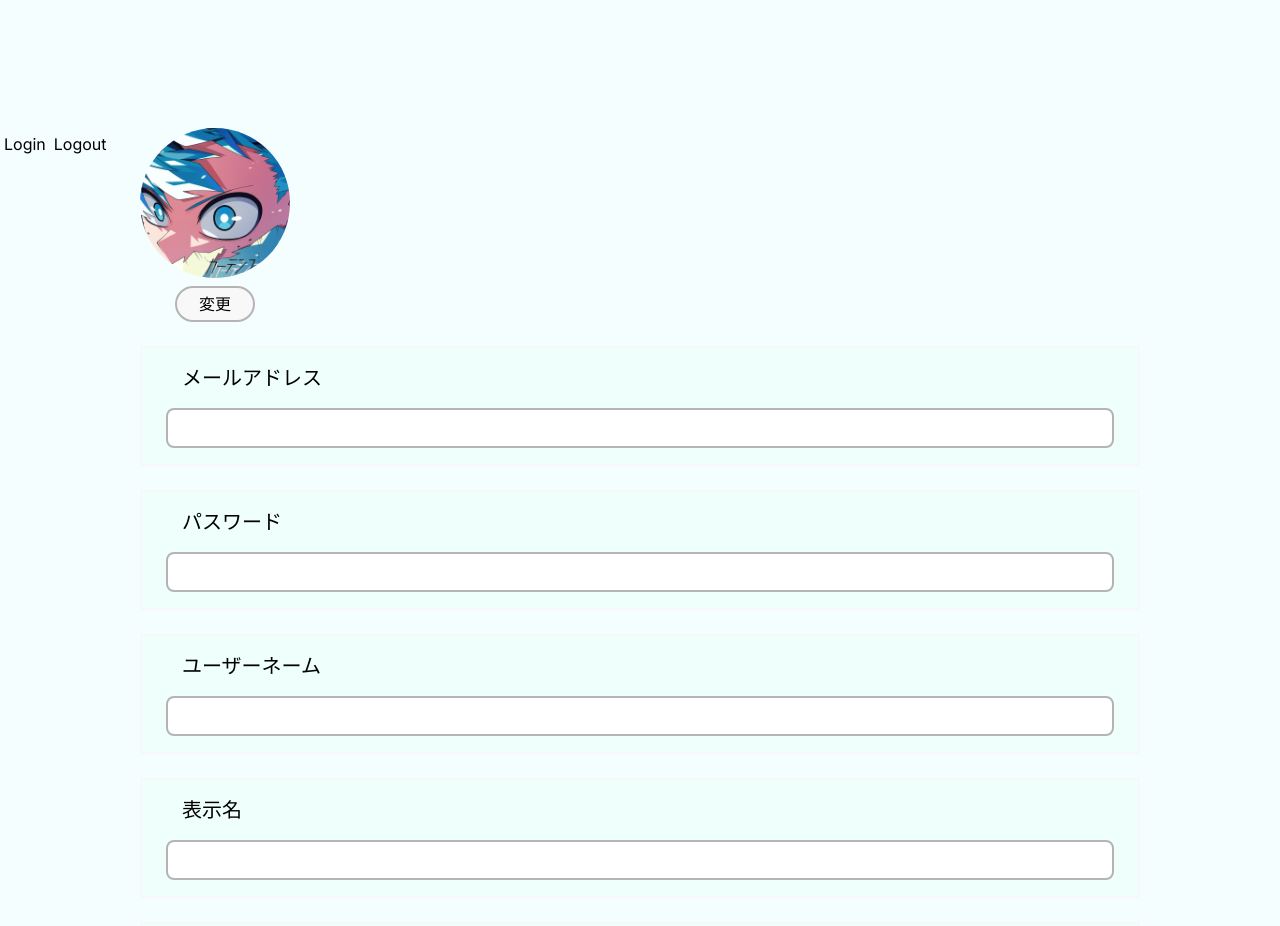
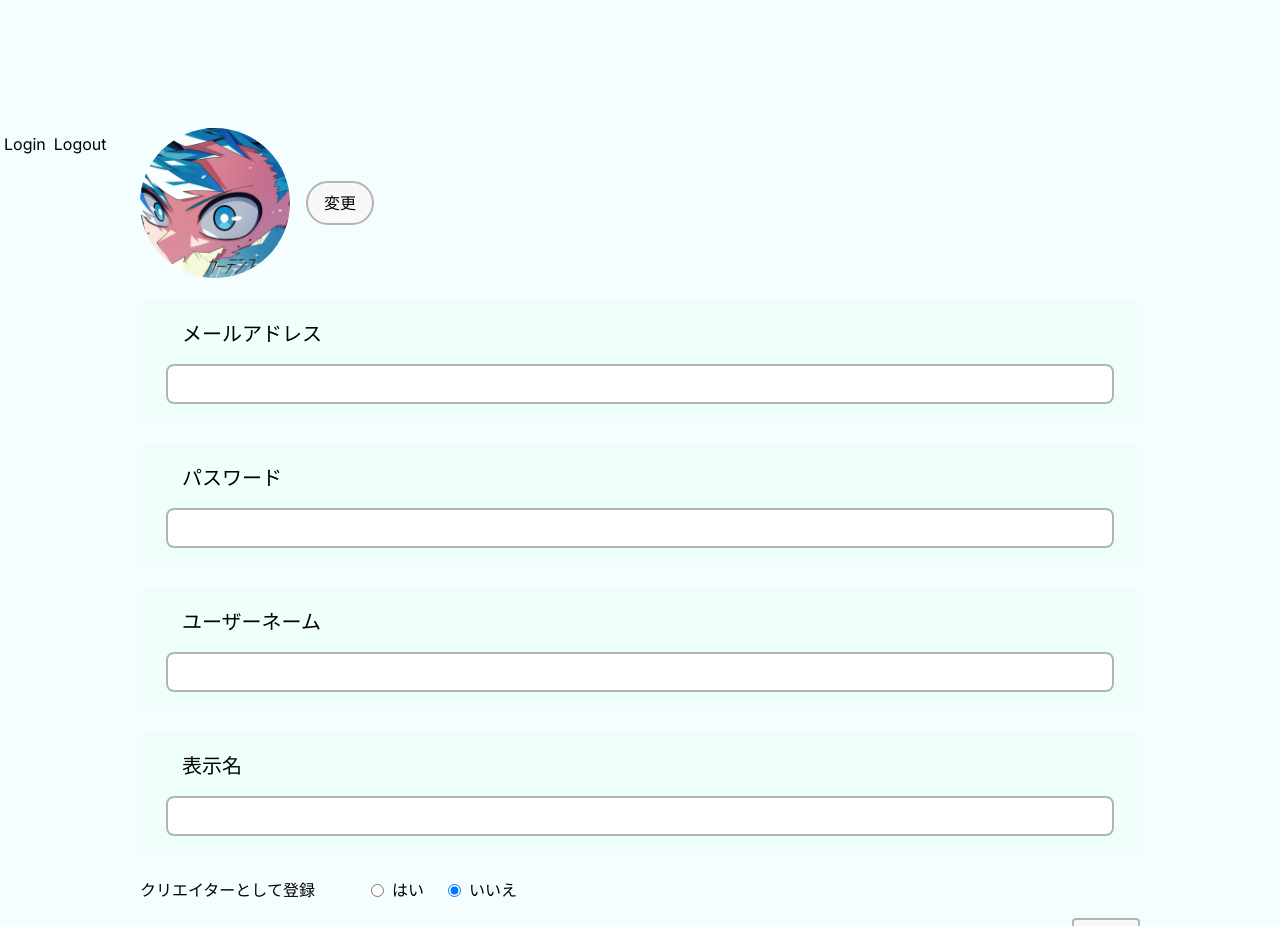
Before and after one commit to HAL-IAIH-team-F/hew-front, a Next.js app: page /user/register in a window 1280 px wide. Shown: the top 926 px of the page. Built offline with nearby package versions, Linux system fonts and the light colour scheme.

Commit message:
アイコン変更ボタンの追加

```diff
--- a/src/app/user/register/UserRegisterForm.tsx
+++ b/src/app/user/register/UserRegisterForm.tsx
@@ -1,18 +1,12 @@
-"use client"
-import {StyledForm} from "../../../util/form/StyledForm";
-import {StyledInput} from "../../../util/form/StyledInput";
-import {StyledButton} from "../../../util/form/StyledButton";
-import FlexBox from "../../../util/FlexBox";
-import {ChangeEvent, useState} from "react";
+"use client";
+import { StyledForm } from "../../../util/form/StyledForm";
+import { StyledInput } from "../../../util/form/StyledInput";
+import { StyledButton } from "../../../util/form/StyledButton";
+import { ChangeEvent, useState } from "react";
 
-
-export default function UserRegisterForm(
-    {
-        ...props
-    }: UserRegisterFormProps,
-) {
+export default function UserRegisterForm({ ...props }: UserRegisterFormProps) {
   const [imagePreview, setImagePreview] = useState<string | null>(null);
-
+  const [isCreator, setIsCreator] = useState<string>("no");
 
   const handleImageChange = (e: ChangeEvent<HTMLInputElement>) => {
     const file = e.target.files?.[0];
@@ -25,37 +19,94 @@ export default function UserRegisterForm(
     }
   };
 
+  const handleCreatorChange = (e: ChangeEvent<HTMLInputElement>) => {
+    setIsCreator(e.target.value);
+  };
+
   return (
     <StyledForm {...props}>
-            <label className="relative w-fit block">
+      <div className="flex items-center space-x-4 mb-4">
+        <label className="relative cursor-pointer">
           <div className="w-[150px] h-[150px] overflow-hidden rounded-full bg-gray-200">
             {imagePreview ? (
-                        <img src={imagePreview} alt="プレビュー" className="w-full h-full object-cover"/>
+              <img
+                src={imagePreview}
+                alt="プレビュー"
+                className="w-full h-full object-cover"
+              />
             ) : (
               <div className="w-full h-full flex items-center justify-center">
-                            <img className={"w-full h-full"} src={"/curtain.png"}/>
+                <img
+                  className="w-full h-full"
+                  src="/curtain.png"
+                  alt="デフォルトアイコン"
+                />
               </div>
             )}
           </div>
-                <div className={"rounded-3xl w-20 mx-auto py-1 hover:bg-lightGray mt-2 bg-white border-2 border-borderDef text-center"}>変更</div>
-                <input name={"icon"}
+          <input
+            name="icon"
             type="file"
             onChange={handleImageChange}
             accept="image/*"
-                       className="invisible h-0 w-0 fixed"
+            className="hidden"
           />
         </label>
-            <StyledInput name={"メールアドレス"} type={"text"}/>
-            <StyledInput name={"パスワード"} type={"text"}/>
-            <StyledInput name={"ユーザーネーム"} type={"text"}/>
-            <StyledInput name={"表示名"} type={"text"}/>
-            <StyledInput name={"register_creator"} type={"checkbox"}/>
-            <FlexBox className={"justify-end px-10"}>
+
+        <label htmlFor="icon-upload" className="cursor-pointer">
+          <div className="rounded-full px-4 py-2 bg-white border-2 border-borderDef hover:bg-lightGray text-center">
+            変更
+          </div>
+        </label>
+        <input
+          id="icon-upload"
+          name="icon"
+          type="file"
+          onChange={handleImageChange}
+          accept="image/*"
+          className="hidden"
+        />
+      </div>
+
+      <StyledInput name="メールアドレス" type="text" />
+      <StyledInput name="パスワード" type="text" />
+      <StyledInput name="ユーザーネーム" type="text" />
+      <StyledInput name="表示名" type="text" />
+
+      {/* クリエイターとして登録のラジオボタン */}
+      <div className="flex items-center space-x-10 mb-4"> {/* 隙間を開ける */}
+        <label htmlFor="register_creator" className="mr-4"> {/* ラベルとの隙間 */}
+          クリエイターとして登録
+        </label>
+        <div className="flex items-center space-x-6"> {/* ラジオボタン間の隙間 */}
+          <label className="flex items-center space-x-2">
+            <input
+              type="radio"
+              name="creator"
+              value="yes"
+              checked={isCreator === "yes"}
+              onChange={handleCreatorChange}
+            />
+            <span>はい</span>
+          </label>
+          <label className="flex items-center space-x-2">
+            <input
+              type="radio"
+              name="creator"
+              value="no"
+              checked={isCreator === "no"}
+              onChange={handleCreatorChange}
+            />
+            <span>いいえ</span>
+          </label>
+        </div>
+      </div>
+
+      <div className="flex justify-end">
         <StyledButton>登録</StyledButton>
-            </FlexBox>
+      </div>
     </StyledForm>
-    )
+  );
 }
 
-export interface UserRegisterFormProps {
-}
+export interface UserRegisterFormProps {}
```
Lines whose indentation alone changed are shown as unchanged.
